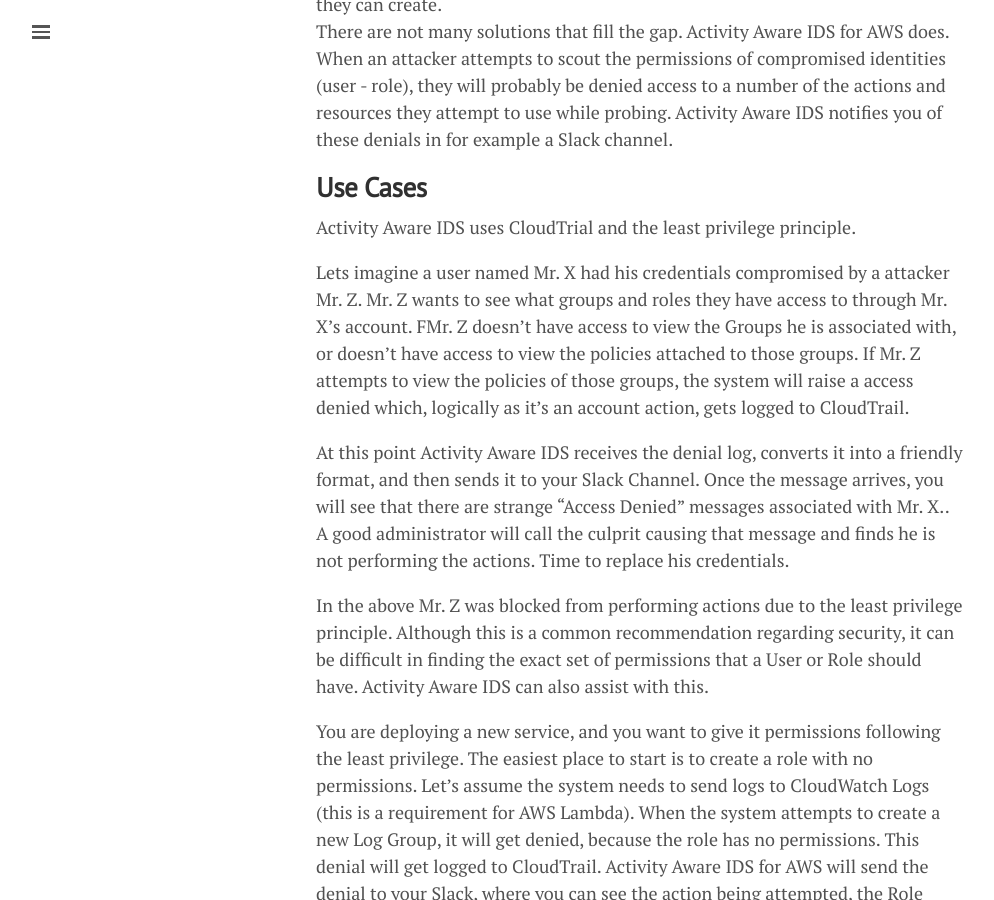
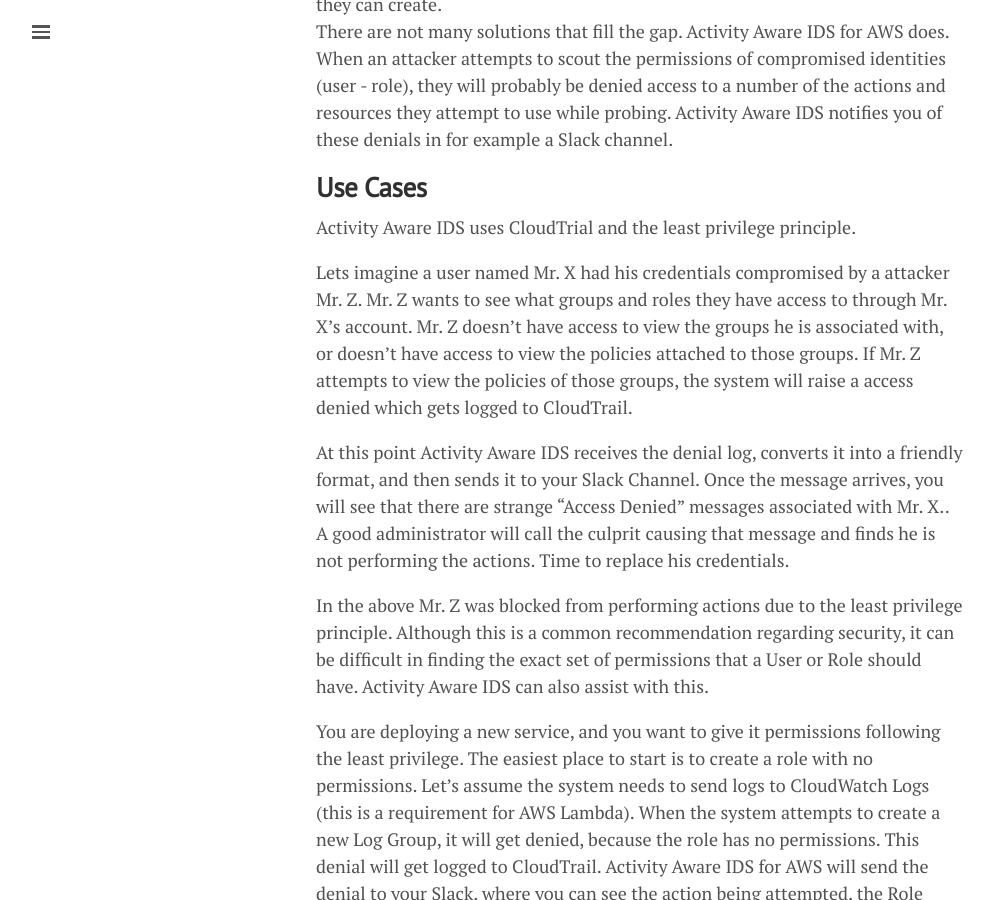
Before and after one commit to lgeurts/lgeurts.github.io, a Jekyll site: the page built from _posts/2021-11-02-activity-aware-ids-for-aws.md, in a window 1280 px wide and 900 px high, scrolled down 1687 px. Shown: the whole window, without its empty margins (0-994 px from the left). Built offline with Jekyll 4.4.1, drawn with Linux system fonts in a browser that asks for light colours; nearby versions of some CDN libraries; comment, search, counter and statistics services are not loaded.

Commit message:
Update 2021-11-02-activity-aware-ids-for-aws.md

```diff
--- a/_posts/2021-11-02-activity-aware-ids-for-aws.md
+++ b/_posts/2021-11-02-activity-aware-ids-for-aws.md
@@ -41,7 +41,7 @@
 Activity Aware IDS uses CloudTrial and the least privilege principle.
 
 Lets imagine a user named Mr. X had his credentials compromised by a attacker Mr. Z.
-Mr. Z wants to see what groups and roles they have access to through Mr. X's account. FMr. Z doesn’t have access to view the Groups he is associated with, or  doesn’t have access to view the policies attached to those groups. If Mr. Z attempts to view the policies of those groups, the system will raise a access denied which, logically as it's an account action, gets logged to CloudTrail.
+Mr. Z wants to see what groups and roles they have access to through Mr. X's account. Mr. Z doesn’t have access to view the groups he is associated with, or doesn’t have access to view the policies attached to those groups. If Mr. Z attempts to view the policies of those groups, the system will raise a access denied which gets logged to CloudTrail.
 
 At this point Activity Aware IDS receives the denial log, converts it into a friendly format, and then sends it to your Slack Channel. Once the message arrives, you will see that there are strange “Access Denied” messages associated with Mr. X.. A good administrator will call the culprit causing that message and finds he is not performing the actions. Time to replace his credentials.
 
```
